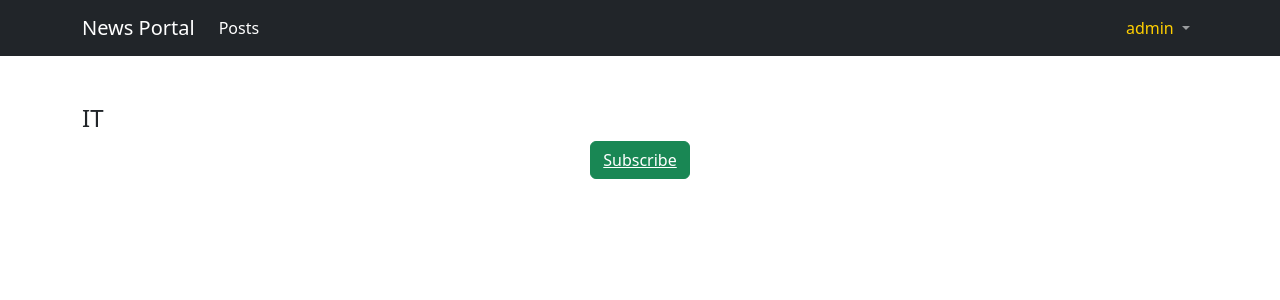
After one commit to Aleksey215/NewsPortal_v2.0, a Django app: page /category_detail/5 in a window 1280 px wide. The commit adds this page. Shown: the top 300 px of the page. Run offline with Django 4.2, Linux system fonts and the light colour scheme; a user stored in the database is signed in; data comes from the database, SQL or seed files in the repository; both versions use the stored data as it was after the commit; data that the repository does not hold is empty.

Commit message:
now the user can subscribe to the mailing list by entering a separate category page

```diff
--- /dev/null
+++ b/NewsPortal2/news/templates/category_detail.html
@@ -0,0 +1,18 @@
+{% extends 'index.html' %}
+
+{% block title %} Category Detail {% endblock %}
+
+{% block content %}
+
+<h4 align="left"> {{ category.name }} </h4>
+{% if request.user in category.subscribers.all %}
+<button type="submit" class="btn btn-danger">
+    <a href="/remove_subscriber/{{category.id}} " style="color: white">Unsubscribe</a>
+</button>
+{% else %}
+<button type="submit" class="btn btn-success">
+    <a href="/add_subscriber/{{ category.id }}" style="color: white">Subscribe</a>
+</button>
+{% endif %}
+
+{% endblock %}
--- a/NewsPortal2/news/templates/category_list.html
+++ b/NewsPortal2/news/templates/category_list.html
@@ -31,11 +31,11 @@
         <td align="left">
             {% if request.user in category.subscribers.all %}
             <button type="submit" class="btn btn-danger">
-                <a href="remove_subscriber/{{category.id}} " style="color: white">Unsubscribe</a>
+                <a href="/remove_subscriber/{{category.id}} " style="color: white">Unsubscribe</a>
             </button>
             {% else %}
             <button type="submit" class="btn btn-success">
-                <a href="add_subscriber/{{ category.id }}" style="color: white">Subscribe</a>
+                <a href="/add_subscriber/{{ category.id }}" style="color: white">Subscribe</a>
             </button>
             {% endif %}
         </td>
--- a/NewsPortal2/news/templates/post_list.html
+++ b/NewsPortal2/news/templates/post_list.html
@@ -60,7 +60,7 @@ Posts
         <td>
             <p align="left">
                 {% for category in post.category.all %}
-                "{{ category }}"
+                <a href="{% url 'category_detail' category.id %}">"{{ category }}"</a>
                 {% endfor %}
             </p>
         </td>
--- a/NewsPortal2/news/urls.py
+++ b/NewsPortal2/news/urls.py
@@ -9,6 +9,7 @@ urlpatterns = [
     path('post_delete/<int:pk>', PostDeleteView.as_view(), name='post_delete'),
     path('post_create/<int:pk>', PostUpdateView.as_view(), name='post_update'),
     path('categories/', CategoryList.as_view(), name='categories_list'),
-    path('categories/add_subscriber/<int:pk>', add_subscriber, name='add_subscriber'),
-    path('categories/remove_subscriber/<int:pk>', remove_subscriber, name='remove_subscriber'),
+    path('add_subscriber/<int:pk>', add_subscriber, name='add_subscriber'),
+    path('remove_subscriber/<int:pk>', remove_subscriber, name='remove_subscriber'),
+    path('category_detail/<int:pk>', CategoryDetail.as_view(), name='category_detail'),
 ]
--- a/NewsPortal2/news/views.py
+++ b/NewsPortal2/news/views.py
@@ -1,6 +1,6 @@
 from django.shortcuts import render, redirect
 from django.views.generic import CreateView, DetailView, DeleteView, ListView, UpdateView
-from django.contrib.auth.mixins import PermissionRequiredMixin
+from django.contrib.auth.mixins import PermissionRequiredMixin, LoginRequiredMixin
 
 from .models import Author, Category, Comment, Post, User
 from .filters import PostFilter
@@ -108,6 +108,15 @@ class CategoryList(ListView):
     context_object_name = 'categories'
 
 
+class CategoryDetail(LoginRequiredMixin, DetailView):
+    """
+    Страница категории
+    """
+    model = Category
+    template_name = 'category_detail.html'
+    context_object_name = 'category'
+
+
 def add_subscriber(request, **kwargs):
     """
     для подписки пользователя на новостную рассылку
```
Also changed, not shown: NewsPortal2/db.sqlite3.
